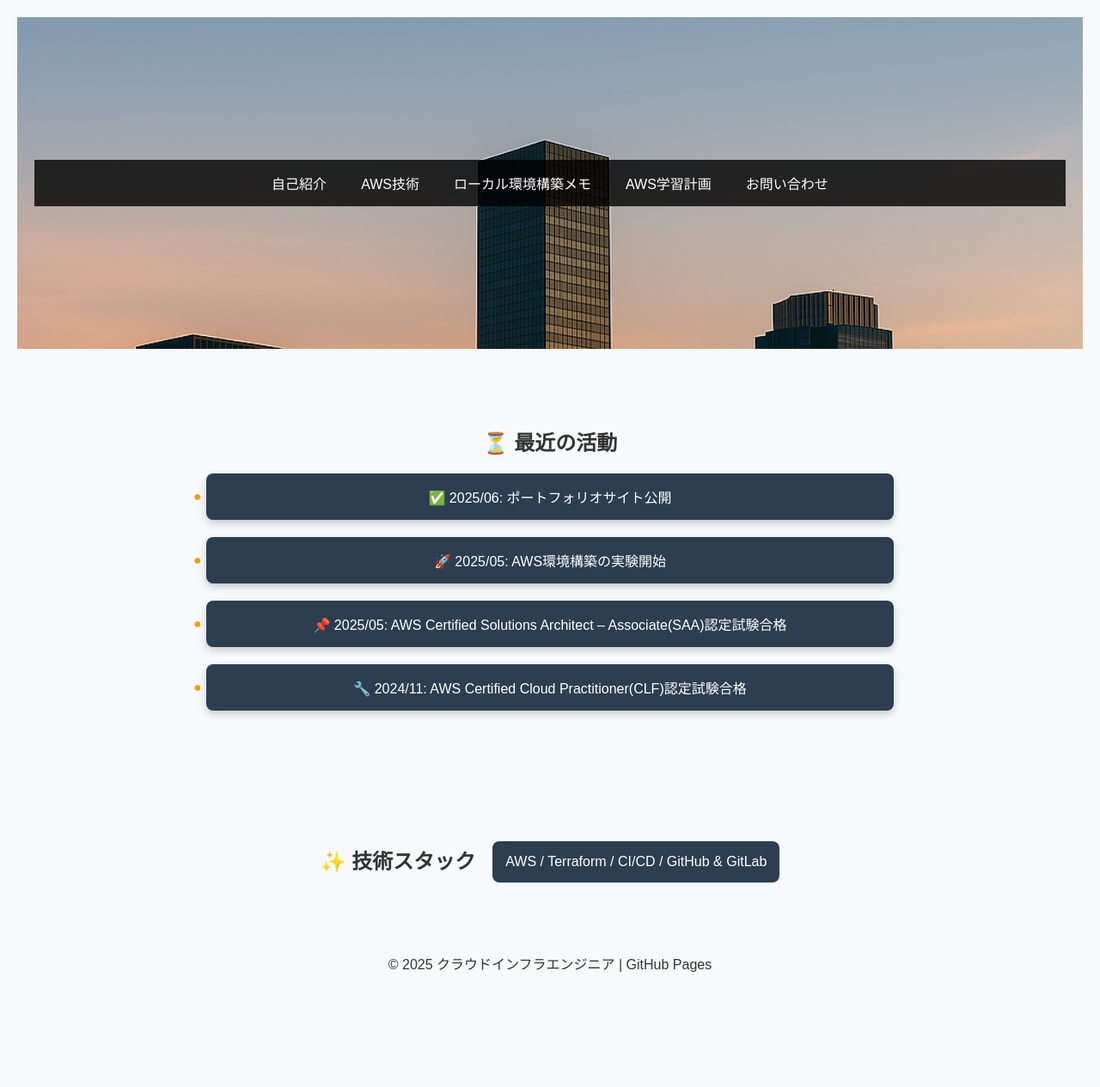
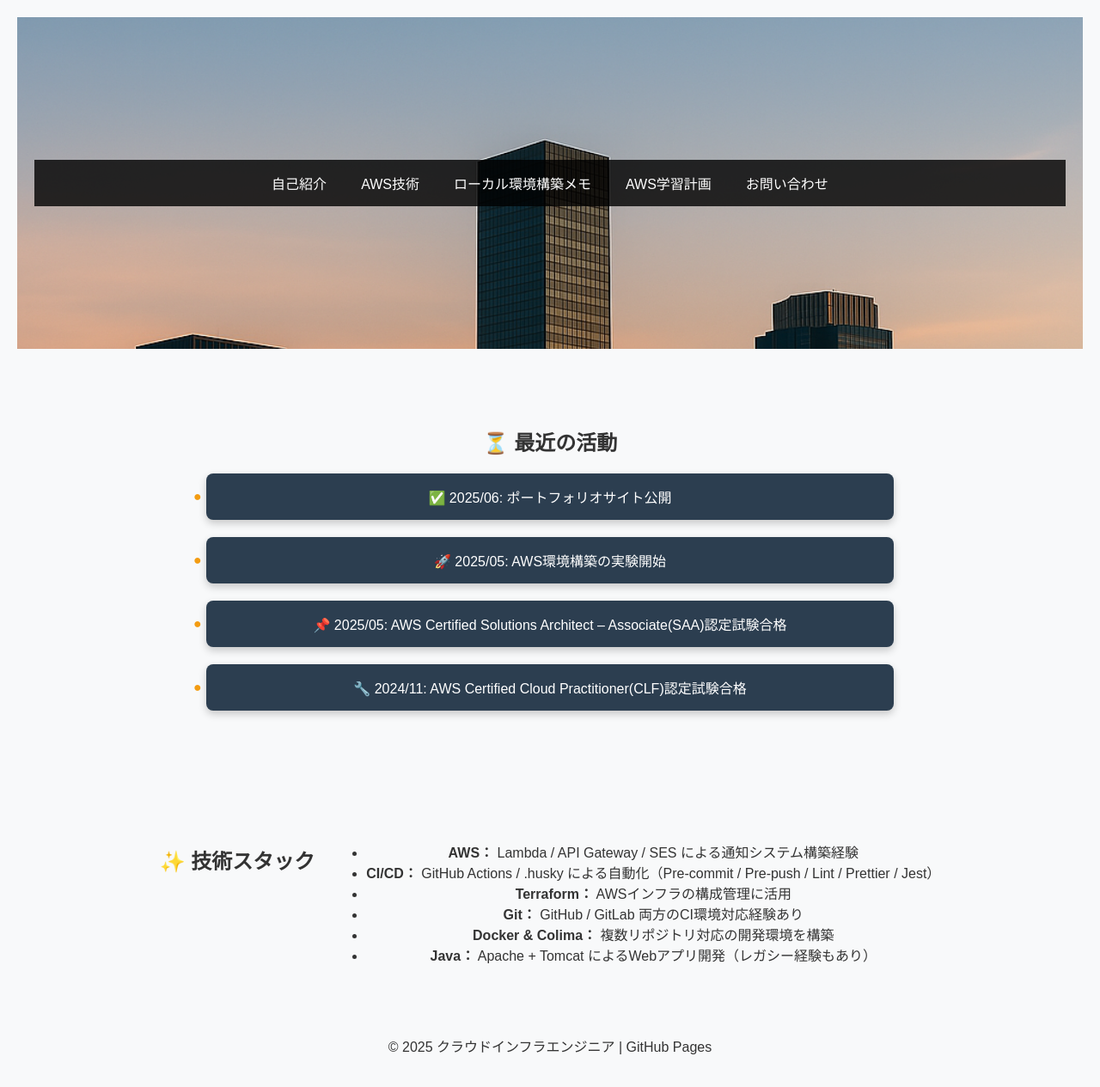
Before and after one commit to cloudrobo48/aws-cloud, a Jekyll site: the page index.html, which Jekyll copies as it is, in a window 1280 px wide. Shown: the whole page at 86% size. Built offline with Jekyll 4.4.1, drawn with Linux system fonts in a browser that asks for light colours; before the commit the page ends 1169 px from its top, so only the background shows below that.

Commit message:
update skill stack

```diff
--- a/index.html
+++ b/index.html
@@ -34,7 +34,25 @@
 
     <section class="skills">
       <h2>✨ 技術スタック</h2>
-      <p>AWS / Terraform / CI/CD / GitHub & GitLab</p>
+      <ul>
+        <li>
+          <strong>AWS：</strong> Lambda / API Gateway / SES
+          による通知システム構築経験
+        </li>
+        <li>
+          <strong>CI/CD：</strong> GitHub Actions / .husky
+          による自動化（Pre-commit / Pre-push / Lint / Prettier / Jest）
+        </li>
+        <li><strong>Terraform：</strong> AWSインフラの構成管理に活用</li>
+        <li><strong>Git：</strong> GitHub / GitLab 両方のCI環境対応経験あり</li>
+        <li>
+          <strong>Docker & Colima：</strong> 複数リポジトリ対応の開発環境を構築
+        </li>
+        <li>
+          <strong>Java：</strong> Apache + Tomcat
+          によるWebアプリ開発（レガシー経験もあり）
+        </li>
+      </ul>
     </section>
 
     <footer>
```
